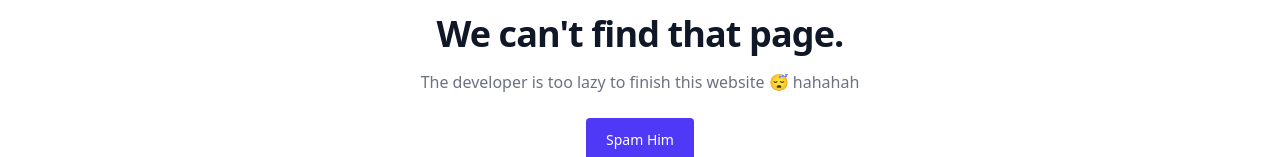
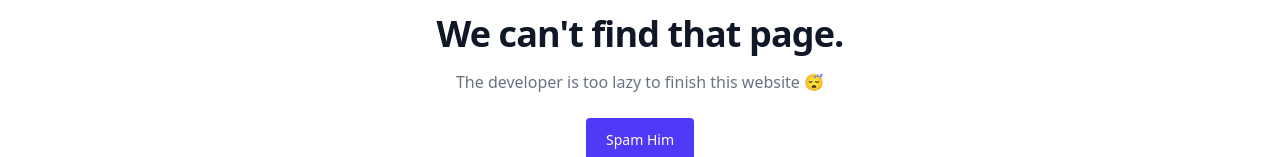
Before and after one commit to n4ctbyte/collegeweb, a plain HTML site: page index.html in a window 1280 px wide. Shown: the part 512-669 px from the top of the page. Drawn offline with nearby package versions, Linux system fonts and the light colour scheme.

Commit message:
Update index.html

```diff
--- a/index.html
+++ b/index.html
@@ -21,7 +21,7 @@
           </h1>
 
           <p class="mt-4 text-gray-500">
-            The developer is too lazy to finish this website 😴 hahahah
+            The developer is too lazy to finish this website 😴
           </p>
 
           <a
```
